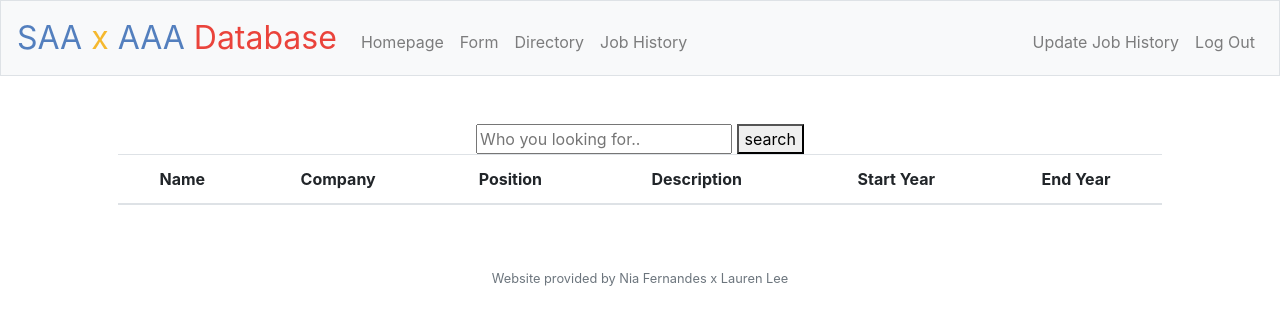
After one commit to niafernandes/SAA-x-AAA-Database, a Flask app: a page that uses templates/self.html in a window 1280 px wide. The commit adds this page. Shown: the top 325 px of the page. Run offline with Flask 2, Linux system fonts and the light colour scheme; a user stored in the database is signed in; data comes from the database, SQL or seed files in the repository; both versions use the stored data as it was after the commit; lists and menus that the app fills with data are empty; some libraries are stand-ins or nearby versions.

Commit message:
job history and directory linked

```diff
--- a/application.py
+++ b/application.py
@@ -150,6 +150,36 @@ def form():
                         organization=request.form.get("organization"))
         return redirect("/")
 
+@app.route("/profile", methods=["GET", "POST"])
+def profile():
+    if request.method == "GET":
+        return render_template("profile.html")
+    if request.method == "POST":
+        # Validate form submission
+        if not request.form.get("name"):
+            return apology("missing Name")
+        if not request.form.get("company"):
+            return apology("missing Company")
+        if not request.form.get("position"):
+            return apology("missing Position")
+        if not request.form.get("description"):
+            return apology("missing description")
+        if not request.form.get("start_year"):
+            return apology("missing Start Year")
+        if not request.form.get("end_year"):
+            return apology("missing End Year")
+
+        # insert into SQL database
+        db.execute("INSERT INTO job_history (name, company, position, description, start_year, end_year) VALUES(:name, :company, :position, :description, :start_year, :end_year)",
+                        name=request.form.get("name"),
+                        company=request.form.get("company"),
+                        position=request.form.get("position"),
+                        description=request.form.get("description"),
+                        start_year=request.form.get("start_year"),
+                        end_year=request.form.get("end_year"))
+        return redirect("/")
+
+
 @app.route("/directory", methods=["GET", "POST"])
 @login_required
 def directory():
@@ -159,16 +189,28 @@ def directory():
         directory = db.execute("SELECT * FROM directory ORDER BY name ASC")
         print("got here!")
         return render_template("directory.html", directory=directory)
- #   elif request.method == "POST":
- #       db.execute(SELECT * from directory WHERE first_name=first_name)
-#        return render_templact("search.html", search=search)
 
-@app.route("/profile/<id>", methods=["GET"])
+
+@app.route("/jobhistory", methods=["GET", "POST"])
 @login_required
-def profile(id):
+def jobhistory():
+    """Display user's directory."""
+    print("HERE!")
+# user.id being passed
+    if request.method == "GET":
+        jobhistory = db.execute("SELECT * FROM job_history ORDER BY name ASC")
+        print(jobhistory)
+        print("got here!")
+        return render_template("jobhistory.html", jobhistory=jobhistory)
+
+@app.route("/self/<name>", methods=["GET"])
+@login_required
+def self(name):
     """Display user's profile."""
-    directory = db.execute("SELECT * FROM directory ORDER BY last_name ASC")
-    return render_template("directory.html", directory=directory)
+    self = db.execute("SELECT * FROM job_history WHERE name like '%"+name+"%'")
+    return render_template("self.html", directory=self)
+
+
 
 # #Add generate_password_hash ("password")
 
--- a/templates/layout.html
+++ b/templates/layout.html
@@ -41,10 +41,10 @@
                         <li class="nav-item"><a class="nav-link" href="/">Homepage</a></li>
                         <li class="nav-item"><a class="nav-link" href="/form">Form</a></li>
                         <li class="nav-item"><a class="nav-link" href="/directory">Directory</a></li>
-                        <li class="nav-item"><a class="nav-link" href="/comments">Job History</a></li>
+                        <li class="nav-item"><a class="nav-link" href="/jobhistory">Job History</a></li>
                     </ul>
                     <ul class="navbar-nav ml-auto mt-2">
-                        <li class="nav-item"><a class="nav-link" href="/logout">Profile</a></li>
+                        <li class="nav-item"><a class="nav-link" href="/profile">Update Job History</a></li>
                         <li class="nav-item"><a class="nav-link" href="/logout">Log Out</a></li>
                     </ul>
                 {% else %}
--- /dev/null
+++ b/templates/self.html
@@ -0,0 +1,49 @@
+
+{% extends "layout.html" %}
+
+{% block title %}
+    Directory
+{% endblock %}
+
+{% block main %}
+    <head>
+        <title>Search Form</title>
+        <link href="styles.css" rel="stylesheet">
+    </head>
+    <body>
+        <div class="header">
+            <form action="/self" method="post">
+                <div class="form-box">
+                <input type="text" class="search-field location"
+                placeholder="Who you looking for.." name="search_field">
+                <button class="search-btn" type="submit">search</button>
+                </div>
+        </form>
+        </div>
+    </body>
+
+    <table class="table table-striped">
+        <thead>
+            <tr>
+                <th>Name</th>
+                <th>Company</th>
+                <th>Position</th>
+                <th>Description</th>
+                <th>Start Year</th>
+                <th>End Year</th>
+            </tr>
+        </thead>
+        <tbody>
+            {% for user in directory %}
+                <tr>
+                    <td> <a href = "/self/{{user.user_id}}">{{ user.name }}</a></td>
+                    <td> {{ user.company }}</td>
+                    <td> {{ user.position }}</td>
+                    <td> {{ user.description }}</td>
+                    <td> {{ user.start_year }}</td>
+                    <td> {{ user.end_year }}</td>
+                </tr>
+            {% endfor %}
+        </tbody>
+    </table>
+{% endblock %}
```
Also changed, not shown: templates/directory.html (+2 -10 lines), templates/index.html (deleted, +0 -11 lines), templates/jobhistory.html (added, +41 -0 lines), templates/profile.html (+31 -0 lines), asians.db, templates/search.html (added).
